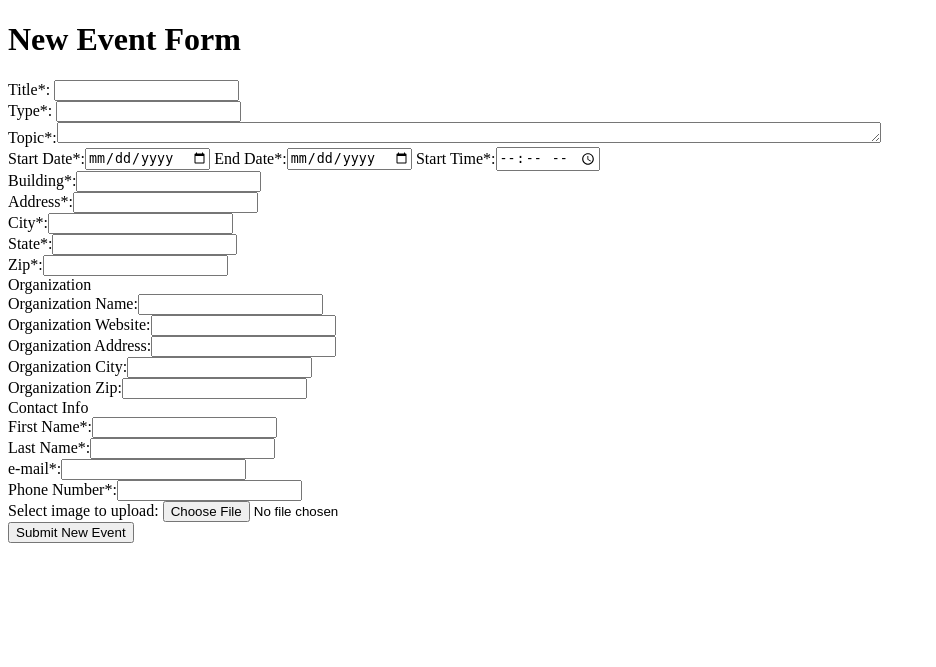
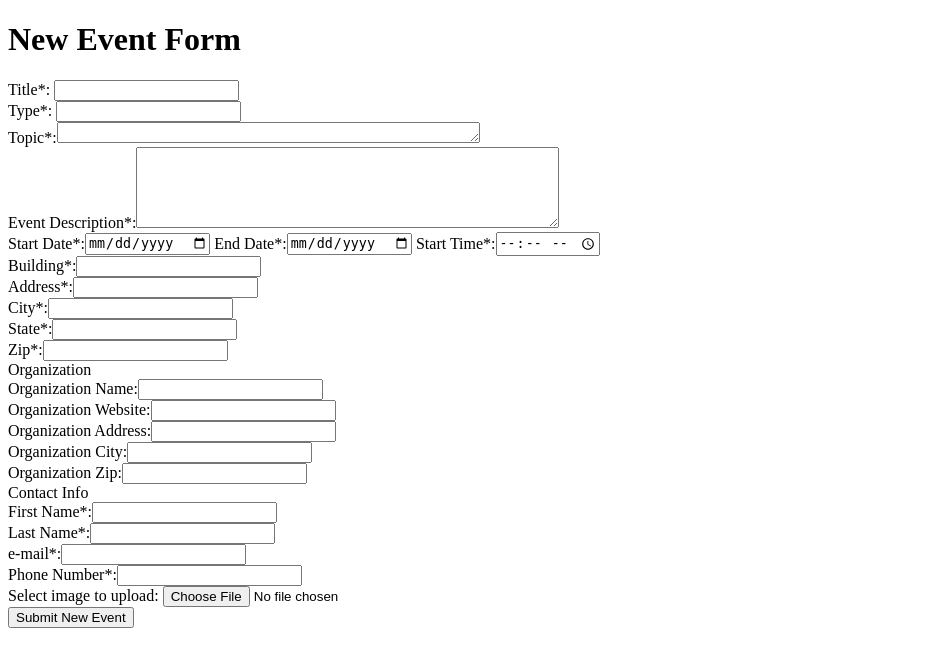
Before and after one commit to NSC-AD-BAS/CascadiaCA_NSC, a PHP site: page /create_event_form.php in a window 1280 px wide. Shown: the top 667 px of the page, without its empty margins (0-936 px from the left). Run offline with PHP 8.4, Linux system fonts and the light colour scheme.

Commit message:
update event form

```diff
--- a/create_event_form.php
+++ b/create_event_form.php
@@ -8,7 +8,8 @@
         <form action="create_new_event.php" method="post" enctype="multipart/form-data">
             Title*: <input type="text" name="title" required><br>
             Type*: <input type="text" name="type" required><br>
-            <label for="myTopic">Topic*:</label><textarea name="myTopic" id="myTopic" rows="1" cols="100" required></textarea><br>
+            <label for="topic">Topic*:</label><textarea name="topic" id="topic" rows="1" cols="50" required></textarea><br>
+            <label for="description">Event Description*:</label><textarea name="description" id="description" rows="5" cols="50" required></textarea><br>
             <!-- calendar input for date-->
             Start Date*:<input type="date" name="start_date" required value="mm/dd/yyyy">
             End Date*:<input type="date" name="end_date" required value="mm/dd/yyyy">
```
